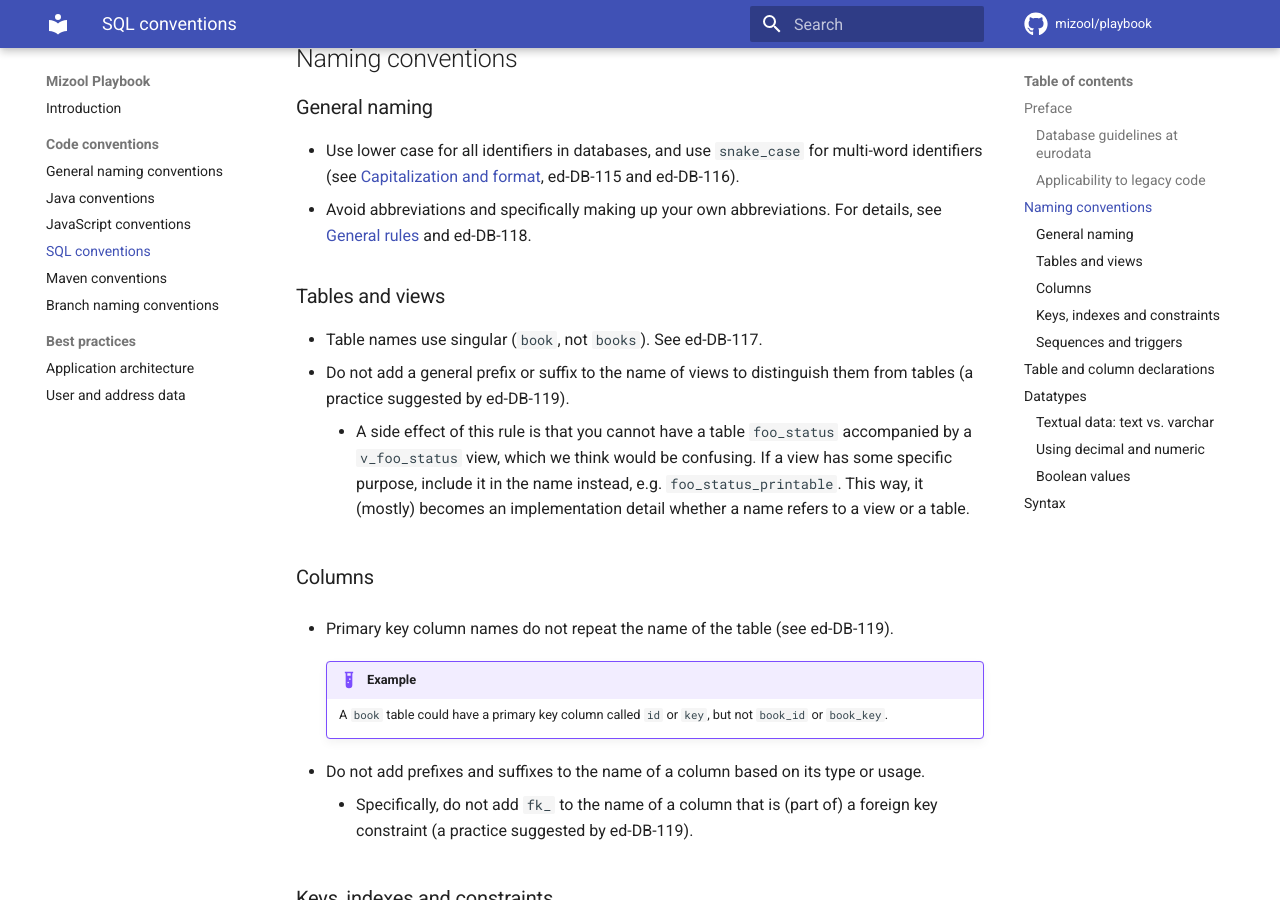
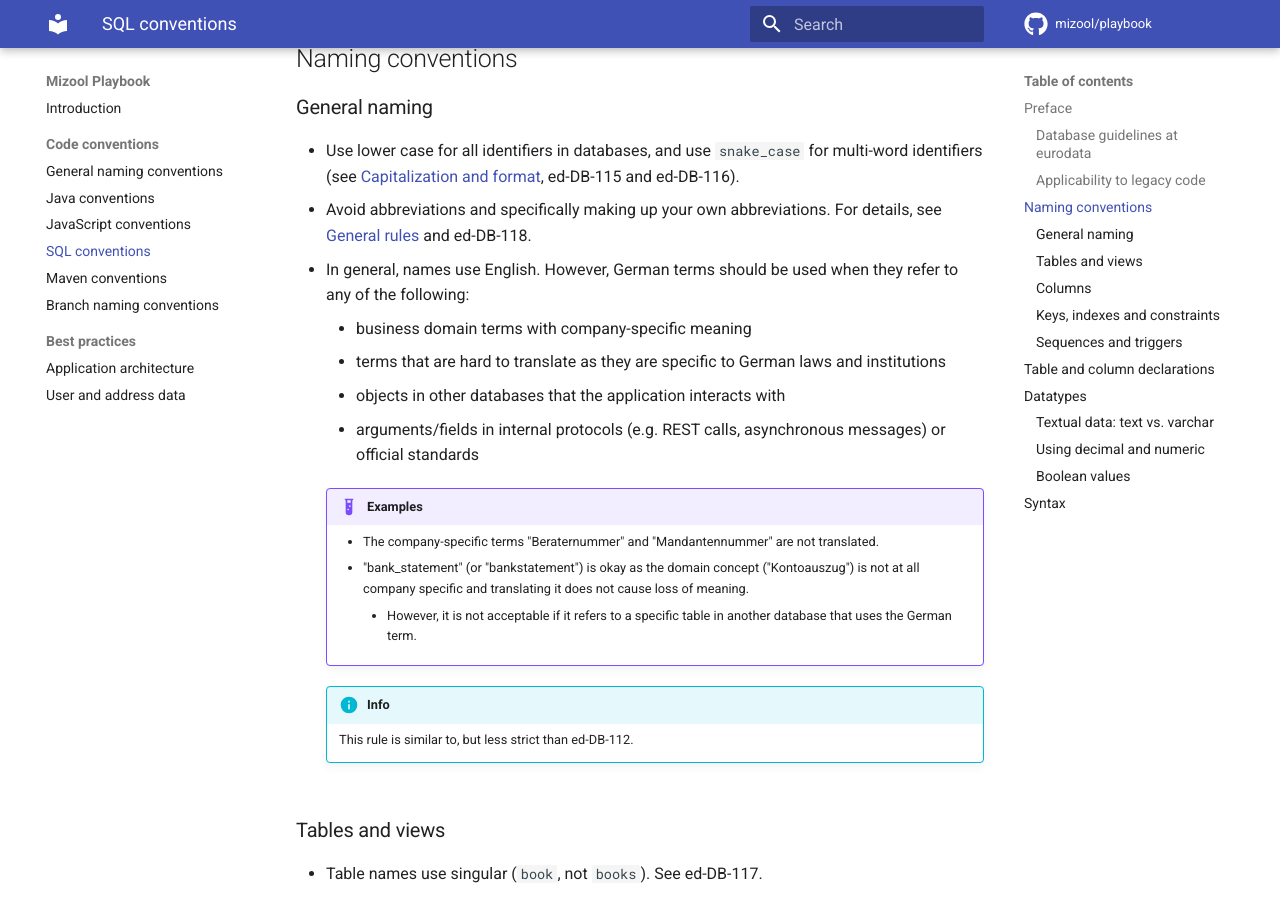
Before and after one commit to mizool/playbook, an MkDocs documentation site: the page built from docs/code-conventions/sql.md, in a window 1280 px wide and 900 px high, scrolled down 770 px. Built offline with MkDocs 1.6.1 and Material for MkDocs 9.7.7, drawn with Linux system fonts in a browser that asks for light colours; comment, search, counter and statistics services are not loaded.

Commit message:
Add rule on English vs German

```diff
--- a/docs/code-conventions/sql.md
+++ b/docs/code-conventions/sql.md
@@ -27,6 +27,19 @@ If you encounter such a case, discuss it with other developers, then choose an a
 - Use lower case for all identifiers in databases, and use `snake_case` for multi-word identifiers (see [Capitalization and format](general-naming.md#capitalization-and-format), ed-DB-115 and ed-DB-116).
 - Avoid abbreviations and specifically making up your own abbreviations.
   For details, see [General rules](general-naming.md#general-rules) and ed-DB-118.
+- In general, names use English. However, German terms should be used when they refer to any of the following:
+    - business domain terms with company-specific meaning
+    - terms that are hard to translate as they are specific to German laws and institutions
+    - objects in other databases that the application interacts with
+    - arguments/fields in internal protocols (e.g. REST calls, asynchronous messages) or official standards
+
+    !!! example "Examples"
+        - The company-specific terms "Beraternummer" and "Mandantennummer" are not translated.
+        - "bank_statement" (or "bankstatement") is okay as the domain concept ("Kontoauszug") is not at all company specific and translating it does not cause loss of meaning.
+            - However, it is not acceptable if it refers to a specific table in another database that uses the German term.
+
+    !!! info
+        This rule is similar to, but less strict than ed-DB-112.
 
 ### Tables and views
 
```
